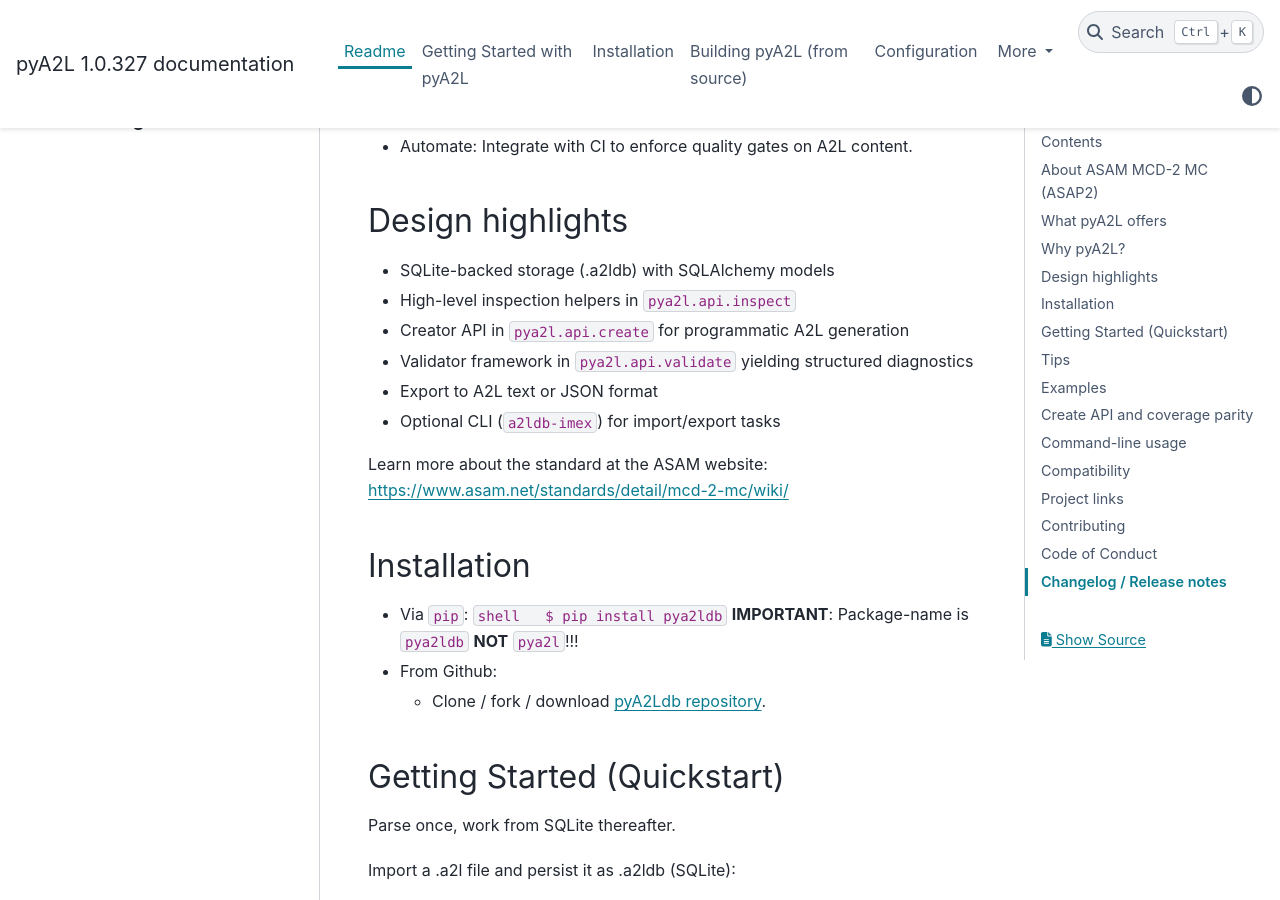
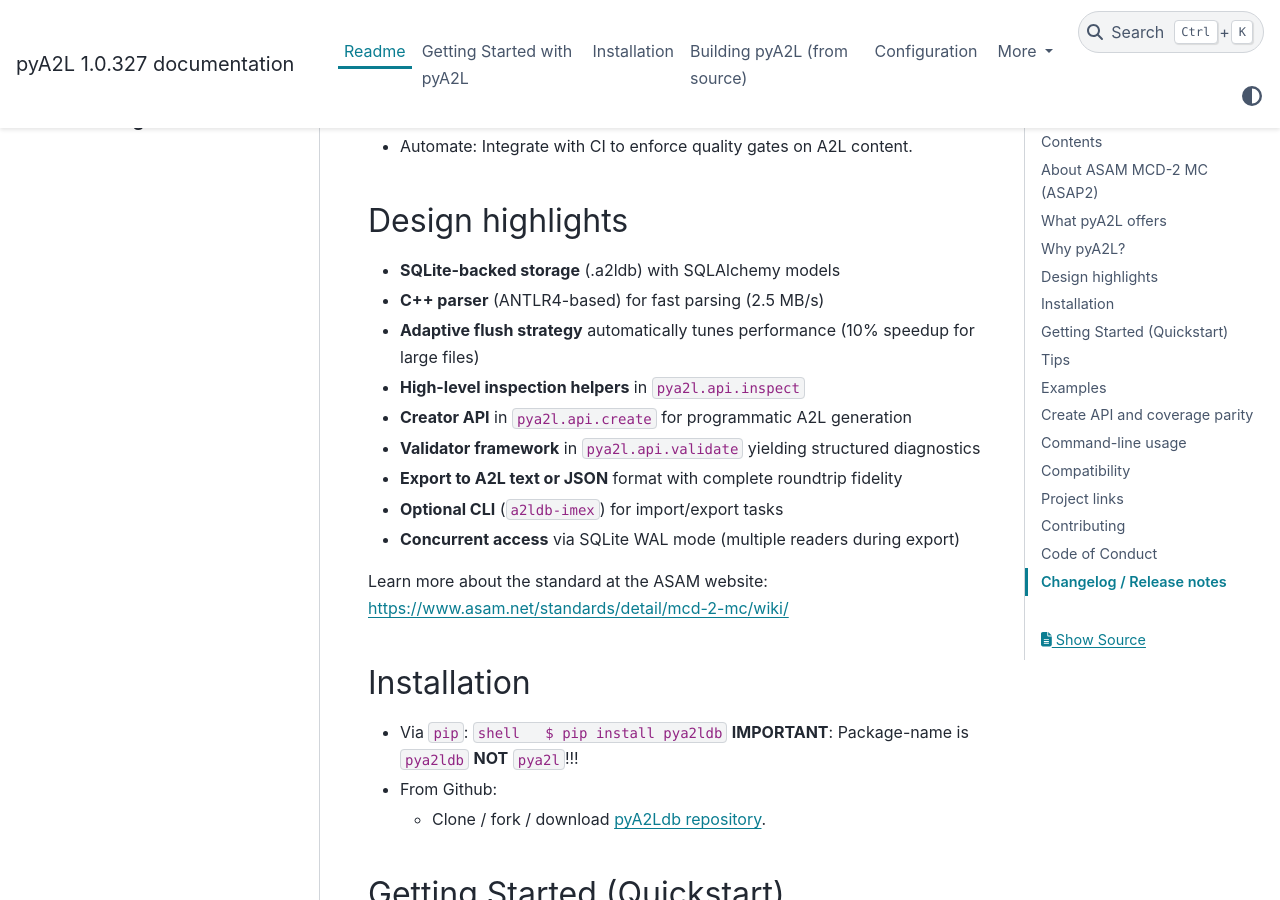
Before and after one commit to christoph2/pyA2L, a Sphinx documentation site: the page built from docs/README.rst, in a window 1280 px wide and 900 px high, scrolled down 2322 px. Built offline with Sphinx 7.4.7 and the PyData theme 0.15.4, drawn with Linux system fonts in a browser that asks for light colours; pages that are not in the unit, such as notebooks, are missing from menus.

Commit message:
docs: highlight performance features in README
- Add C++ parser speed (2.5 MB/s) to design highlights
- Mention adaptive flush strategy optimization
- Highlight concurrent access capability (WAL mode)
- Add roundtrip fidelity note for exports

Co-authored-by: Copilot <223556219+Copilot@users.noreply.github.com>

```diff
--- a/docs/README.rst
+++ b/docs/README.rst
@@ -82,13 +82,16 @@ Why pyA2L?
 Design highlights
 -----------------
 
-- SQLite-backed storage (.a2ldb) with SQLAlchemy models
-- High-level inspection helpers in ``pya2l.api.inspect``
-- Creator API in ``pya2l.api.create`` for programmatic A2L generation
-- Validator framework in ``pya2l.api.validate`` yielding structured
+- **SQLite-backed storage** (.a2ldb) with SQLAlchemy models
+- **C++ parser** (ANTLR4-based) for fast parsing (2.5 MB/s)
+- **Adaptive flush strategy** automatically tunes performance (10% speedup for large files)
+- **High-level inspection helpers** in ``pya2l.api.inspect``
+- **Creator API** in ``pya2l.api.create`` for programmatic A2L generation
+- **Validator framework** in ``pya2l.api.validate`` yielding structured
   diagnostics
-- Export to A2L text or JSON format
-- Optional CLI (``a2ldb-imex``) for import/export tasks
+- **Export to A2L text or JSON** format with complete roundtrip fidelity
+- **Optional CLI** (``a2ldb-imex``) for import/export tasks
+- **Concurrent access** via SQLite WAL mode (multiple readers during export)
 
 Learn more about the standard at the ASAM website:
 https://www.asam.net/standards/detail/mcd-2-mc/wiki/
```
